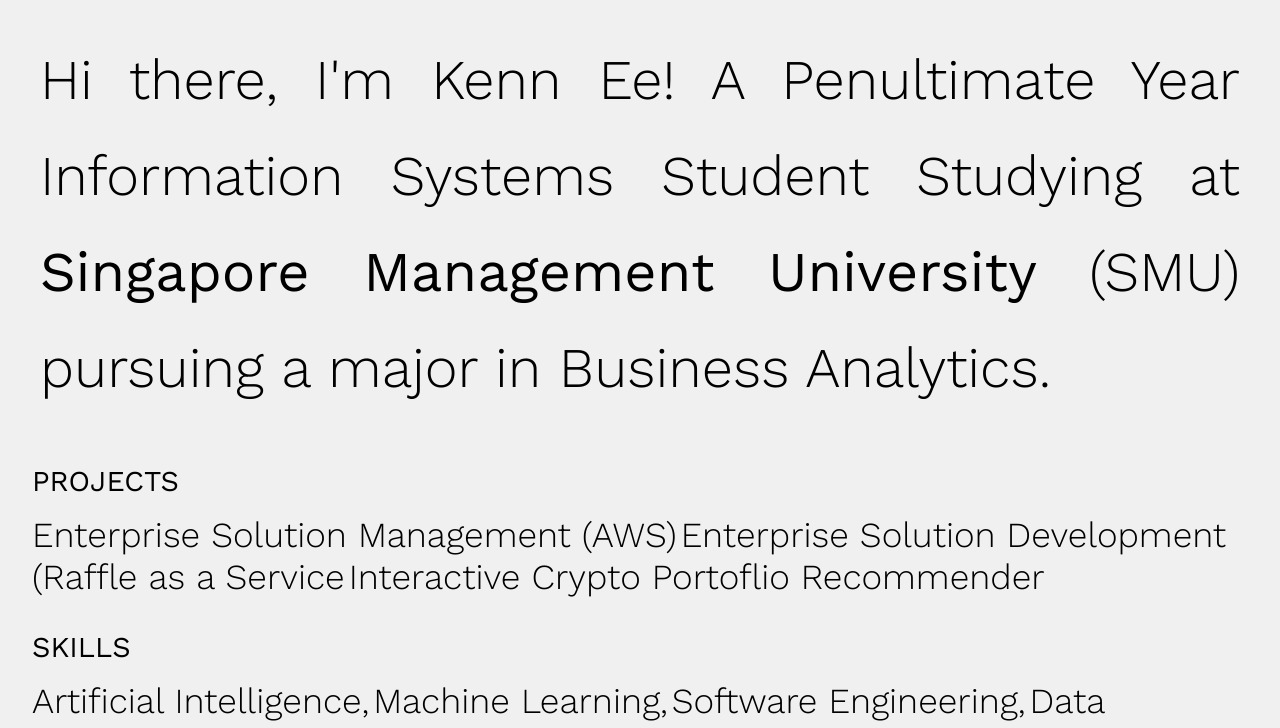
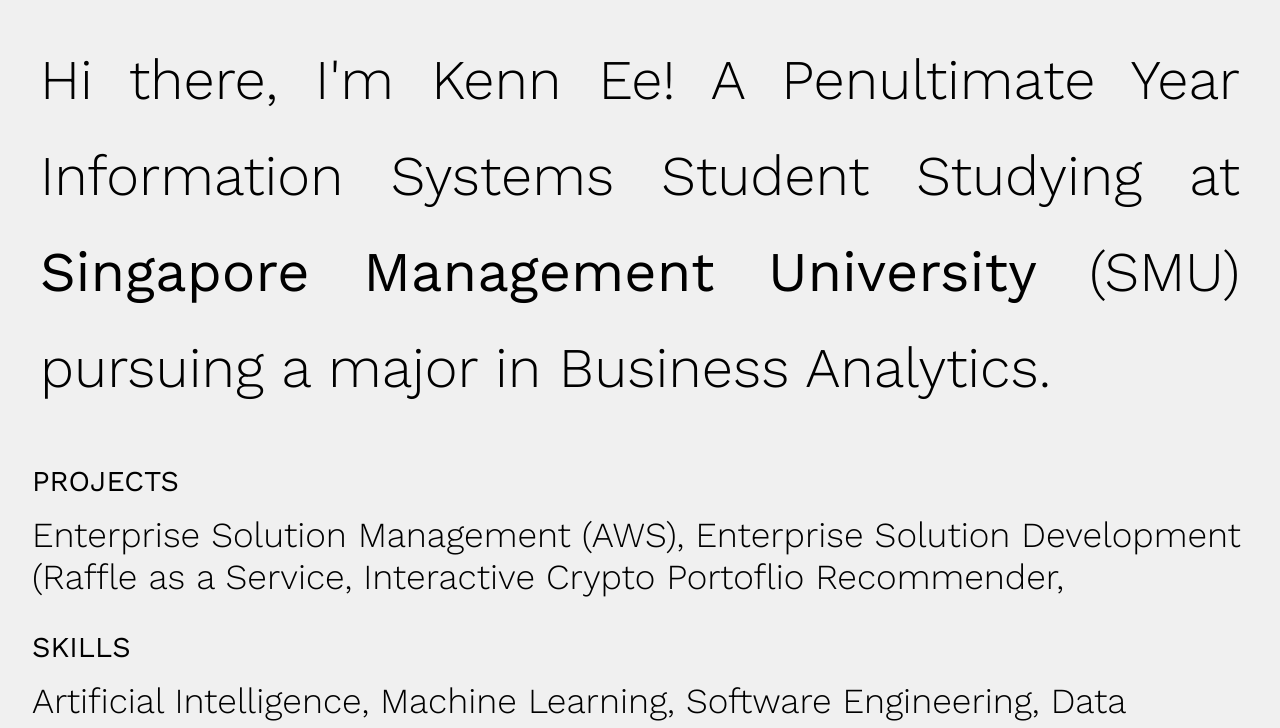
Before and after one commit to kennee10/kennee10.github.io, a plain HTML site: page index.html in a window 1280 px wide. Shown: the top 728 px of the page. Drawn offline with nearby package versions, Linux system fonts and the light colour scheme.

Commit message:
update 1.1

```diff
--- a/index.html
+++ b/index.html
@@ -41,9 +41,9 @@
     <section class="projects">
         <div class="header">PROJECTS</div>
         <div class="skills-content">
-            <span class="skill">Enterprise Solution Management (AWS)</span>
-            <span class="skill">Enterprise Solution Development (Raffle as a Service</span>
-            <span class="skill">Interactive Crypto Portoflio Recommender</span>
+            <span class="skill">Enterprise Solution Management (AWS), </span>
+            <span class="skill">Enterprise Solution Development (Raffle as a Service, </span>
+            <span class="skill">Interactive Crypto Portoflio Recommender, </span>
         </div>
     </section>
 
@@ -51,11 +51,11 @@
     <section class="skills">
         <div class="header">SKILLS</div>
         <div class="skills-content">
-            <span class="skill">Artificial Intelligence,</span>
-            <span class="skill">Machine Learning,</span>
-            <span class="skill">Software Engineering,</span>
-            <span class="skill">Data Science,</span>
-            <span class="skill">Data Analysis,</span>
+            <span class="skill">Artificial Intelligence, </span>
+            <span class="skill">Machine Learning, </span>
+            <span class="skill">Software Engineering, </span>
+            <span class="skill">Data Science, </span>
+            <span class="skill">Data Analysis, </span>
             <span class="skill">Product Management</span>
         </div>
     </section>
```
